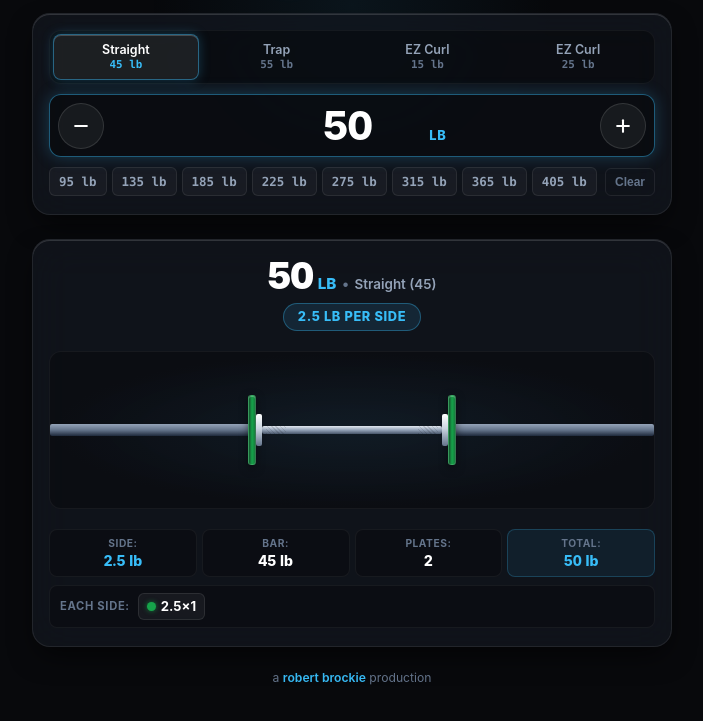
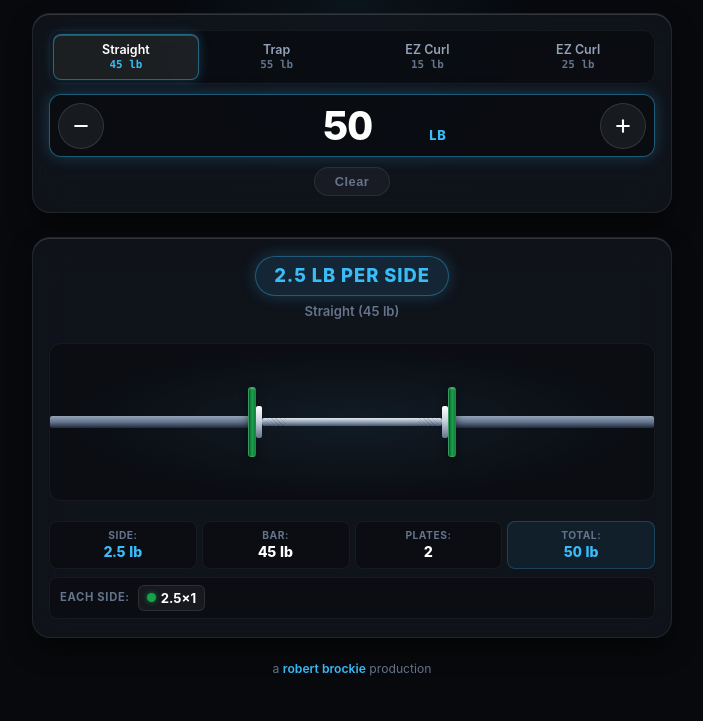
Before and after one commit to robertbrockie/platecalc, a website: page public/index.html in a window 1280 px wide. Both pictures are taken after a click on the button 911 px from the left and 170 px from the top of the page. Shown: the part 45-766 px from the top of the page, without its empty margins (288-991 px from the left). Drawn offline with Linux system fonts and the light colour scheme.

Commit message:
Remove quick links and clear up UI

```diff
--- a/public/css/styles.css
+++ b/public/css/styles.css
@@ -317,68 +317,37 @@ main {
 }
 
 /* ==========================================================================
-   Milestones Presets Row
+   Clear Action Row
    ========================================================================== */
-.presets-row {
+.clear-row {
   display: flex;
-  align-items: center;
-  gap: 6px;
+  justify-content: center;
   margin-top: 10px;
-  overflow-x: auto;
-  -webkit-overflow-scrolling: touch;
-  scrollbar-width: none;
-  padding-bottom: 2px;
-}
-.presets-row::-webkit-scrollbar {
-  display: none;
 }
 
-.presets-list {
-  display: flex;
-  gap: 5px;
-  flex-wrap: nowrap;
+.clear-btn {
+  background: rgba(255, 255, 255, 0.04);
+  border: 1px solid rgba(255, 255, 255, 0.08);
+  color: var(--text-muted);
+  padding: 6px 20px;
+  border-radius: var(--radius-pill);
+  font-size: 0.8rem;
+  font-weight: 600;
+  letter-spacing: 0.04em;
+  cursor: pointer;
+  transition: all 0.15s ease;
+  touch-action: manipulation;
 }
 
-.quick-chip {
-  background: rgba(255, 255, 255, 0.04);
-  border: 1px solid rgba(255, 255, 255, 0.08);
-  color: var(--text-secondary);
-  padding: 6px 9px;
-  border-radius: var(--radius-sm);
-  font-size: 0.78rem;
-  font-weight: 700;
-  font-family: var(--font-mono);
-  cursor: pointer;
-  white-space: nowrap;
-  transition: all 0.12s ease;
+.clear-btn:hover {
+  background: rgba(255, 255, 255, 0.09);
+  color: var(--text-primary);
+  border-color: rgba(255, 255, 255, 0.18);
 }
 
-.quick-chip:hover {
-  background: rgba(255, 255, 255, 0.1);
-  color: #ffffff;
-}
-
-.quick-chip:active {
-  transform: scale(0.94);
-}
-
-.clear-chip {
-  background: transparent;
-  border: 1px solid rgba(255, 255, 255, 0.08);
-  color: var(--text-muted);
-  padding: 6px 9px;
-  border-radius: var(--radius-sm);
-  font-size: 0.75rem;
-  font-weight: 600;
-  cursor: pointer;
-  white-space: nowrap;
-  margin-left: auto;
-  transition: all 0.12s ease;
-}
-
-.clear-chip:hover {
-  color: var(--text-primary);
-  border-color: rgba(255, 255, 255, 0.2);
+.clear-btn:active {
+  transform: scale(0.95);
+  background: rgba(255, 255, 255, 0.14);
 }
 
 /* ==========================================================================
@@ -458,44 +427,8 @@ main {
   display: flex;
   flex-direction: column;
   align-items: center;
-  gap: 3px;
-}
-
-.result-headline {
-  display: flex;
-  align-items: baseline;
-  justify-content: center;
-  gap: 5px;
-}
-
-.res-target-weight {
-  font-size: 2.3rem;
-  font-weight: 900;
-  letter-spacing: -0.03em;
-  color: #ffffff;
-  line-height: 1;
-  font-variant-numeric: tabular-nums;
-}
-
-.res-target-unit {
-  font-size: 0.95rem;
-  font-weight: 800;
-  color: var(--accent-cyan);
-}
-
-.res-dot {
-  color: var(--text-muted);
-  font-size: 0.9rem;
-}
-
-.res-bar-name {
-  font-size: 0.84rem;
-  color: var(--text-secondary);
-  font-weight: 600;
-}
-
-.res-badge-wrap {
-  margin-top: 5px;
+  gap: 6px;
+  padding-bottom: 2px;
 }
 
 .res-side-badge {
@@ -503,12 +436,19 @@ main {
   background: rgba(56, 189, 248, 0.12);
   border: 1px solid rgba(56, 189, 248, 0.35);
   color: var(--accent-cyan);
-  font-size: 0.8rem;
+  font-size: 1.15rem;
   font-weight: 800;
   text-transform: uppercase;
   letter-spacing: 0.05em;
-  padding: 4px 14px;
+  padding: 6px 18px;
   border-radius: var(--radius-pill);
+  box-shadow: 0 0 16px var(--accent-cyan-glow);
+}
+
+.res-bar-name {
+  font-size: 0.82rem;
+  color: var(--text-muted);
+  font-weight: 600;
 }
 
 /* ==========================================================================
--- a/public/index.html
+++ b/public/index.html
@@ -73,12 +73,9 @@
           </div>
         </div>
 
-        <!-- Milestone Presets -->
-        <div class="presets-row">
-          <div id="quick-weights" class="presets-list" role="group" aria-label="Quick weight presets">
-            <!-- Populated by js/app.js -->
-          </div>
-          <button type="button" id="clear-btn" class="clear-chip" title="Clear weight input">Clear</button>
+        <!-- Clear Action -->
+        <div class="clear-row">
+          <button type="button" id="clear-btn" class="clear-btn" title="Clear weight input">Clear</button>
         </div>
 
         <!-- Hidden submit for Enter key support -->
@@ -100,15 +97,10 @@
       <section id="results-container" class="glass-card results-card hidden" aria-live="polite">
         <!-- Results Header -->
         <div class="result-header">
-          <div class="result-headline">
-            <span id="res-target-weight" class="res-target-weight">315</span>
-            <span class="res-target-unit">LB</span>
-            <span class="res-dot">&bull;</span>
-            <span id="res-bar-name" class="res-bar-name">Straight (45)</span>
-          </div>
           <div class="res-badge-wrap">
             <span id="res-side-weight" class="res-side-badge">135 lb per side</span>
           </div>
+          <div id="res-bar-name" class="res-bar-name">Straight Bar (45 lb)</div>
         </div>
 
         <!-- Barbell Visualization Stage -->
--- a/public/js/app.js
+++ b/public/js/app.js
@@ -255,7 +255,6 @@ function initApp() {
   const stepUpBtn = document.getElementById("step-up-btn");
   const stepDownBtn = document.getElementById("step-down-btn");
   const calcForm = document.getElementById("calc-form");
-  const quickWeightContainer = document.getElementById("quick-weights");
   const resultsContainer = document.getElementById("results-container");
   const emptyState = document.getElementById("empty-state");
   const errorContainer = document.getElementById("error-container");
@@ -329,25 +328,7 @@ function initApp() {
     calculate();
   }
 
-  // Quick weight milestone presets
-  const quickWeights = [95, 135, 185, 225, 275, 315, 365, 405];
-  if (quickWeightContainer) {
-    quickWeightContainer.innerHTML = "";
-    quickWeights.forEach(wt => {
-      const btn = document.createElement("button");
-      btn.type = "button";
-      btn.className = "quick-chip";
-      btn.textContent = `${wt} lb`;
-      btn.addEventListener("click", () => {
-        targetInput.value = wt;
-        calculate();
-        targetInput.focus();
-      });
-      quickWeightContainer.appendChild(btn);
-    });
-  }
-
-  // Stepper & Quick Delta Adjusters
+  // Stepper Adjusters
   function adjustWeight(delta) {
     const raw = targetInput.value.trim();
     const current = raw === "" ? getSelectedBar().weight : parseFloat(raw);
@@ -437,9 +418,14 @@ function initApp() {
     resultsContainer.classList.remove("hidden");
 
     // Update headline text
-    document.getElementById("res-target-weight").textContent = result.targetWeight;
-    document.getElementById("res-bar-name").textContent = `${selectedBar.shortName} (${selectedBar.weight})`;
-    document.getElementById("res-side-weight").textContent = `${result.weightPerSide} lb per side`;
+    const targetEl = document.getElementById("res-target-weight");
+    if (targetEl) targetEl.textContent = result.targetWeight;
+
+    const barNameEl = document.getElementById("res-bar-name");
+    if (barNameEl) barNameEl.textContent = `${selectedBar.shortName} (${selectedBar.weight} lb)`;
+
+    const sideWeightEl = document.getElementById("res-side-weight");
+    if (sideWeightEl) sideWeightEl.textContent = `${result.weightPerSide} lb per side`;
 
     // Render barbell visualization
     renderBarbell(result.platesPerSide);
--- a/public/sw.js
+++ b/public/sw.js
@@ -1,4 +1,4 @@
-const CACHE_NAME = "platecalc-v1";
+const CACHE_NAME = "platecalc-v2";
 const ASSETS_TO_CACHE = [
   "./",
   "./index.html",
```
